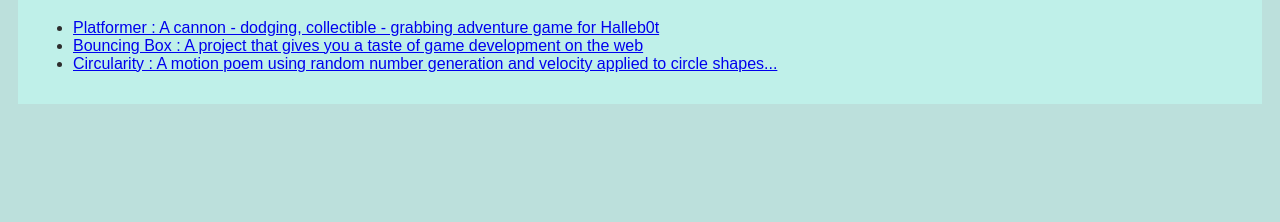
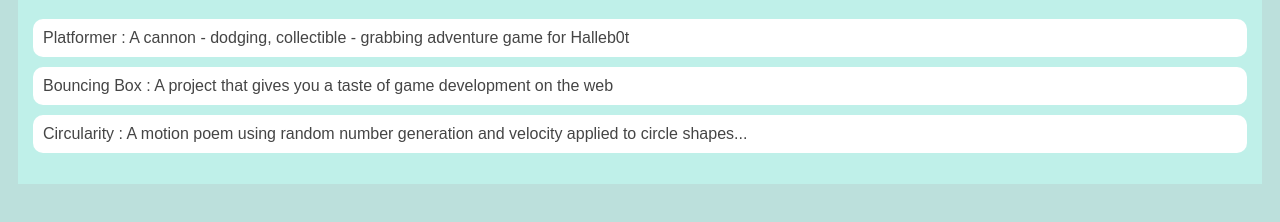
Before and after one commit to SummerGoynes17/SummerGoynes17.github.io, a plain HTML site: page portfolio.html in a window 1280 px wide. Shown: the part 202-424 px from the top of the page. Drawn offline with Linux system fonts and the light colour scheme.

Commit message:
add portfolio.html file

```diff
--- a/portfolio.html
+++ b/portfolio.html
@@ -53,7 +53,31 @@
       .content {
           flex: 1;
           padding: 15px;
-      }
+      }/* portfolio styles */
+      .content h1 {
+                color: black;
+            }
+
+            #portfolio {
+                list-style-type: none;
+                padding-left: 0;
+            }
+
+            #portfolio li {
+                background: #fff;
+                padding: 10px;
+                border-radius: 10px;
+                margin-bottom: 10px;
+            }
+
+            #portfolio li:hover {
+                background: #eee;
+            }
+
+            #portfolio a {
+                text-decoration: none;
+                color: #454545;
+            }
   </style>
     <body>
       <div id="all-contents">
--- a/projects/platformer/js/init/platform.js
+++ b/projects/platformer/js/init/platform.js
@@ -37,8 +37,8 @@
         createPlatform(0, game.world.height - 32, 3, 2);    // DO NOT DELETE
 
         // example:
-        createPlatform(400, 250);
-        createPlatform(170, 460, 0.5);
+         //createPlatform(400, 250);
+        //createPlatform(170, 460, 0.5);
 
         // ALL YOUR CODE GOES ABOVE HERE ///////////////////////////////////////
         ////////////////////////////////////////////////////////////////////////
```
